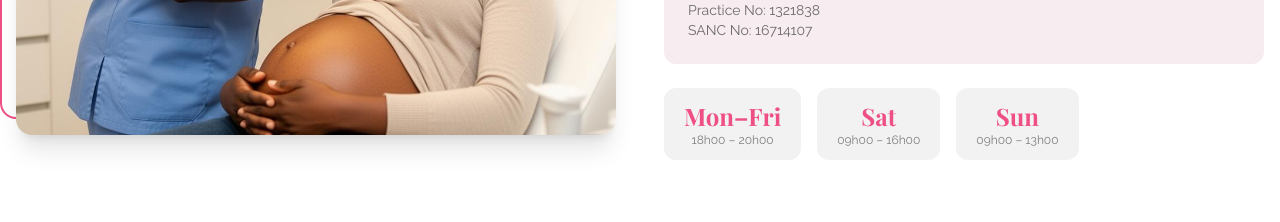
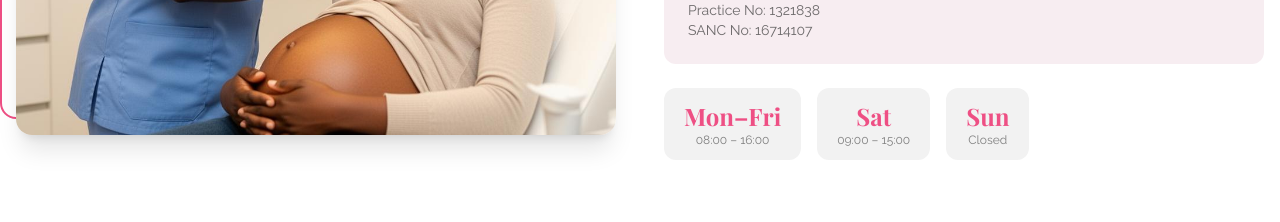
Before and after one commit to lunexhub/ngidi-project, a React (Vite) app: page / in a window 1280 px wide. Shown: the part 1220-1442 px from the top of the page. Built offline with nearby package versions, Linux system fonts and the light colour scheme; the HTML template or start-up script is replaced by a standard one.

Commit message:
Update operating hours: Mon-Fri 08:00-16:00, Sat 09:00-15:00, Sun closed

```diff
--- a/src/components/AboutSection.tsx
+++ b/src/components/AboutSection.tsx
@@ -32,15 +32,15 @@ const AboutSection = () => {
               <div className="flex flex-wrap gap-4">
                 <div className="bg-muted rounded-lg px-5 py-3 text-center">
                   <p className="font-heading text-primary text-2xl font-bold">Mon–Fri</p>
-                  <p className="font-body text-foreground/60 text-xs">18h00 – 20h00</p>
+                  <p className="font-body text-foreground/60 text-xs">08:00 – 16:00</p>
                 </div>
                 <div className="bg-muted rounded-lg px-5 py-3 text-center">
                   <p className="font-heading text-primary text-2xl font-bold">Sat</p>
-                  <p className="font-body text-foreground/60 text-xs">09h00 – 16h00</p>
+                  <p className="font-body text-foreground/60 text-xs">09:00 – 15:00</p>
                 </div>
                 <div className="bg-muted rounded-lg px-5 py-3 text-center">
                   <p className="font-heading text-primary text-2xl font-bold">Sun</p>
-                  <p className="font-body text-foreground/60 text-xs">09h00 – 13h00</p>
+                  <p className="font-body text-foreground/60 text-xs">Closed</p>
                 </div>
               </div>
             </div>
```
